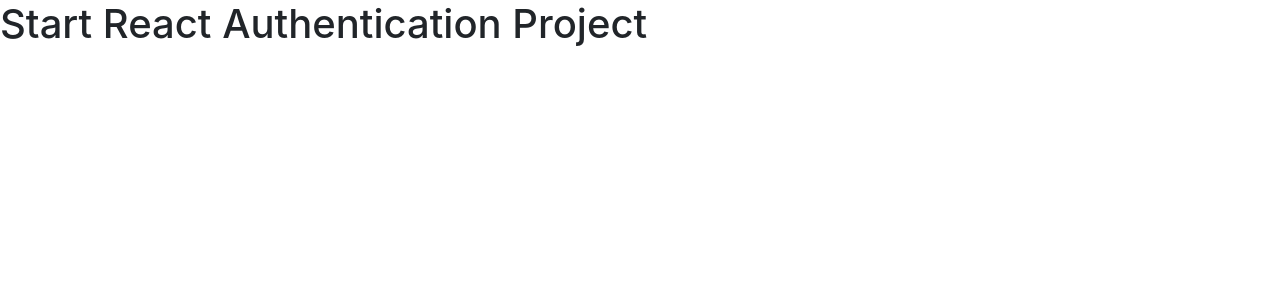
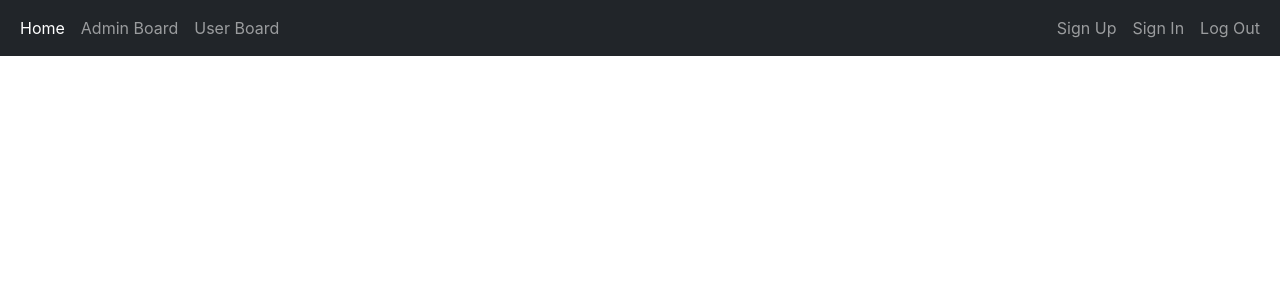
Before and after one commit to acalvom/react-authentication, a React (Create React App) app: page / in a window 1280 px wide. Shown: the top 300 px of the page. Built offline with nearby package versions, Linux system fonts and the light colour scheme.

Commit message:
Add Navbar

```diff
--- a/src/App.js
+++ b/src/App.js
@@ -1,10 +1,41 @@
-
 function App() {
-  return (
-    <div>
-      <h1>Start React Authentication Project</h1>
-    </div>
-  );
+    return (
+        <div>
+            <nav className="navbar navbar-expand-lg navbar-dark bg-dark">
+                <div className="container-fluid">
+                    <button className="navbar-toggler ms-auto" type="button" data-bs-toggle="collapse"
+                            data-bs-target="#collapseNavbar" aria-controls="collapseNavbar"
+                            aria-expanded="false" aria-label="Toggle navigation">
+                        <span className="navbar-toggler-icon"></span>
+                    </button>
+                    <div className="collapse navbar-collapse" id="collapseNavbar">
+                        <ul className="navbar-nav me-auto mb-2 mb-lg-0">
+                            <li className="nav-item">
+                                <a className="nav-link active" aria-current="page" href="#">Home</a>
+                            </li>
+                            <li className="nav-item active">
+                                <a className="nav-link" aria-current="page" href="#">Admin Board</a>
+                            </li>
+                            <li className="nav-item active">
+                                <a className="nav-link" aria-current="page" href="#">User Board</a>
+                            </li>
+                        </ul>
+                        <ul className="navbar-nav ms-auto">
+                            <li className="nav-item active">
+                                <a className="nav-link" aria-current="page" href="#">Sign Up</a>
+                            </li>
+                            <li className="nav-item active">
+                                <a className="nav-link" aria-current="page" href="#">Sign In</a>
+                            </li>
+                            <li className="nav-item active">
+                                <a className="nav-link" aria-current="page" href="#">Log Out</a>
+                            </li>
+                        </ul>
+                    </div>
+                </div>
+            </nav>
+        </div>
+    );
 }
 
 export default App;
```
